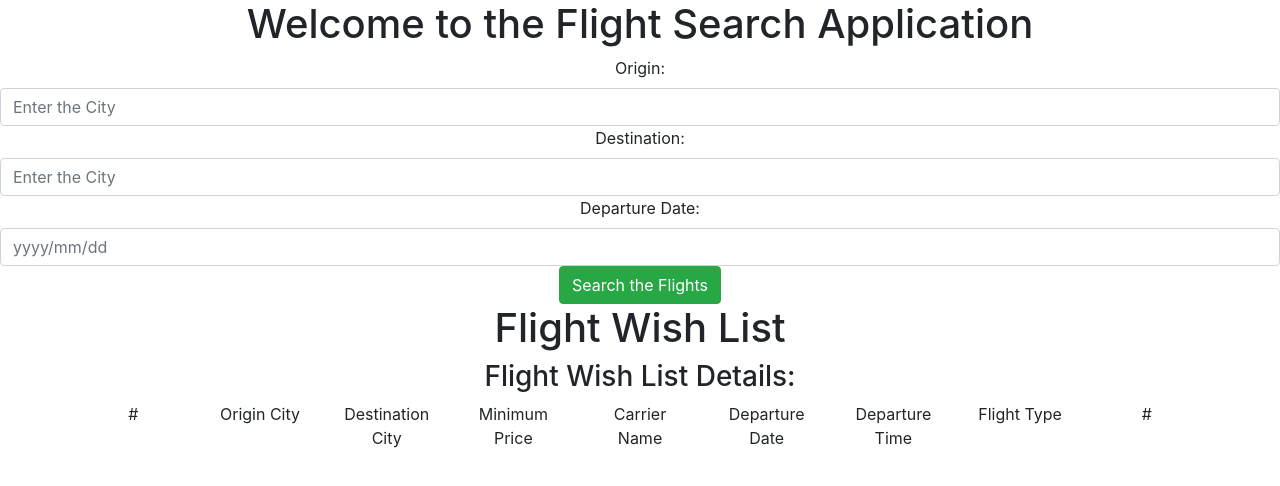
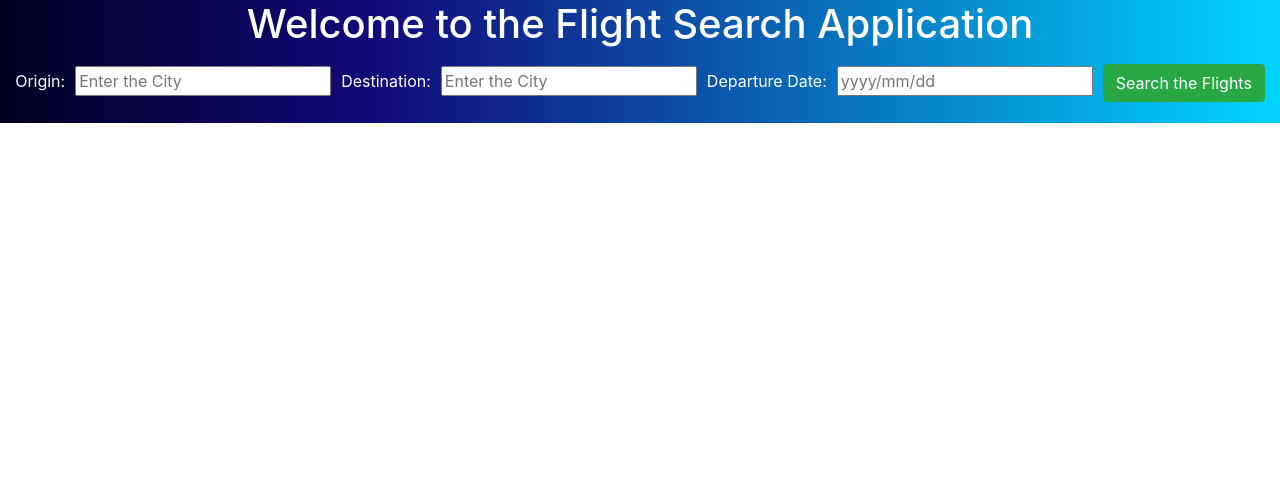
Before and after one commit to akshaypanchal/flight-search-app, a React (Create React App) app: page /wishlist in a window 1280 px wide. Shown: the top 486 px of the page. Built offline with nearby package versions, Linux system fonts and the light colour scheme.

Commit message:
added styling to website

```diff
--- a/src/App.css
+++ b/src/App.css
@@ -1,38 +1,6 @@
 .App {
   text-align: center;
-}
-
-.App-logo {
-  height: 40vmin;
-  pointer-events: none;
-}
-
-@media (prefers-reduced-motion: no-preference) {
-  .App-logo {
-    animation: App-logo-spin infinite 20s linear;
-  }
-}
-
-.App-header {
-  background-color: #282c34;
-  min-height: 100vh;
-  display: flex;
-  flex-direction: column;
-  align-items: center;
-  justify-content: center;
-  font-size: calc(10px + 2vmin);
+  background: rgb(2,0,36);
+  background: linear-gradient(90deg, rgba(2,0,36,1) 0%, rgba(18,9,121,1) 29%, rgba(0,212,255,1) 100%);
   color: white;
 }
-
-.App-link {
-  color: #61dafb;
-}
-
-@keyframes App-logo-spin {
-  from {
-    transform: rotate(0deg);
-  }
-  to {
-    transform: rotate(360deg);
-  }
-}
--- a/src/App.js
+++ b/src/App.js
@@ -5,11 +5,14 @@ import { useState } from 'react';
 import axios from 'axios';
 import FlightList from './components/flightList/flightList.component';
 import FlightWishList from './components/wishList/flightWishList.component';
+import {useSelector} from 'react-redux';
 
 function App() {
 
   // local store for storing the fetched flight details from the WEB API
   const [flightDetails, setFlightDetails] = useState({});
+
+  const flighWishListArray = useSelector(state=>state.flightDetails);
 
 
   // function for fetching the flight details from WEB API
@@ -53,9 +56,13 @@ function App() {
       { (Object.keys(flightDetails).length >0) ?
         <FlightList flightListData={flightDetails} /> : null
       }
-      <h1>Flight Wish List</h1>
-      <FlightWishList />
-    </div>
+      <hr />
+      {/* {
+
+        flighWishListArray.length!=0? <FlightWishList /> : null
+
+      } */}
+      </div>
   );
 }
 
--- a/src/components/input/input.component.js
+++ b/src/components/input/input.component.js
@@ -1,6 +1,7 @@
 import { useState } from 'react';
 import Button from 'react-bootstrap/Button';
 import Form from 'react-bootstrap/Form';
+import './input.style.css';
 
 
 
@@ -44,16 +45,16 @@ const Input = ({searchFlightDetails}) => {
     }
 
     return (
-        <Form>
+        <div>
             {/* creating the input and button for  user interaction */}
-            <Form.Label>Origin: </Form.Label>
-            <Form.Control id="originCity" onChange={addOriginCity} placeholder="Enter the City" value={originCity} required />
-            <Form.Label>Destination: </Form.Label>
-            <Form.Control id="destinationCity" onChange={addDestinationCity} placeholder="Enter the City" value={destinationCity} required/>
-            <Form.Label>Departure Date:</Form.Label>
-            <Form.Control id="departureDate" placeholder="yyyy/mm/dd"  onChange={addDepartureDate} value={departureDate}/>
+            <label>Origin: </label>
+            <input id="originCity" onChange={addOriginCity} placeholder="Enter the City" value={originCity} required />
+            <label>Destination: </label>
+            <input id="destinationCity" onChange={addDestinationCity} placeholder="Enter the City" value={destinationCity} required/>
+            <label>Departure Date:</label>
+            <input id="departureDate" placeholder="yyyy/mm/dd"  onChange={addDepartureDate} value={departureDate}/>
             <Button variant="success" onClick={addFlightDetails}>Search the Flights</Button>
-        </Form>
+        </div>
     );
 }
 
--- a/src/components/input/input.style.css
+++ b/src/components/input/input.style.css
@@ -0,0 +1,3 @@
+input{
+    margin: 10px;
+}
--- a/src/components/wishList/flightWishList.component.js
+++ b/src/components/wishList/flightWishList.component.js
@@ -12,9 +12,9 @@ const FlightWishList = () => {
     return(
 
         <div>
-        <h3>Flight Wish List Details:</h3>
 
         <Container className="container">
+            <h1>Flight Wish List</h1>
             <Row>
 
                     <Col>#</Col>
```
